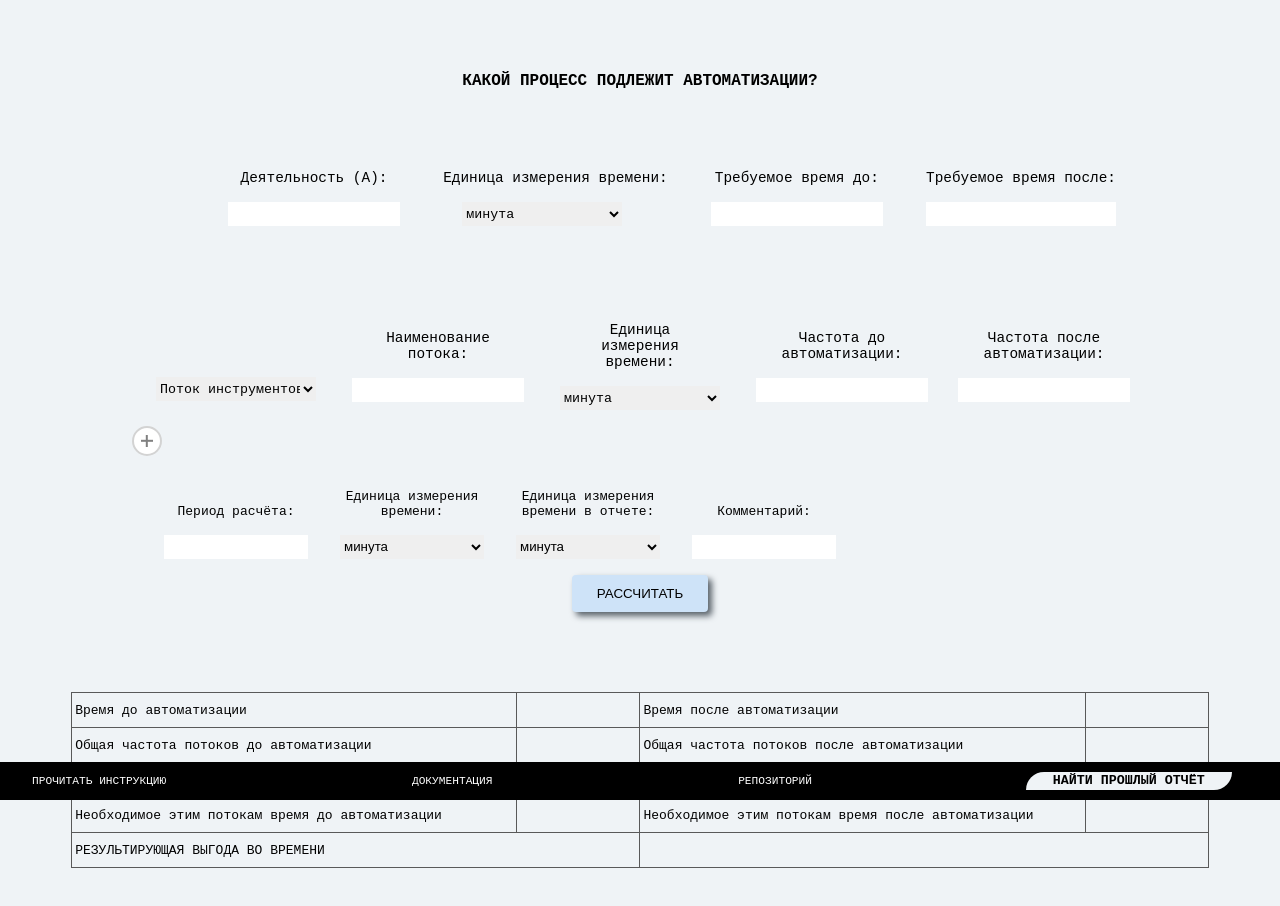
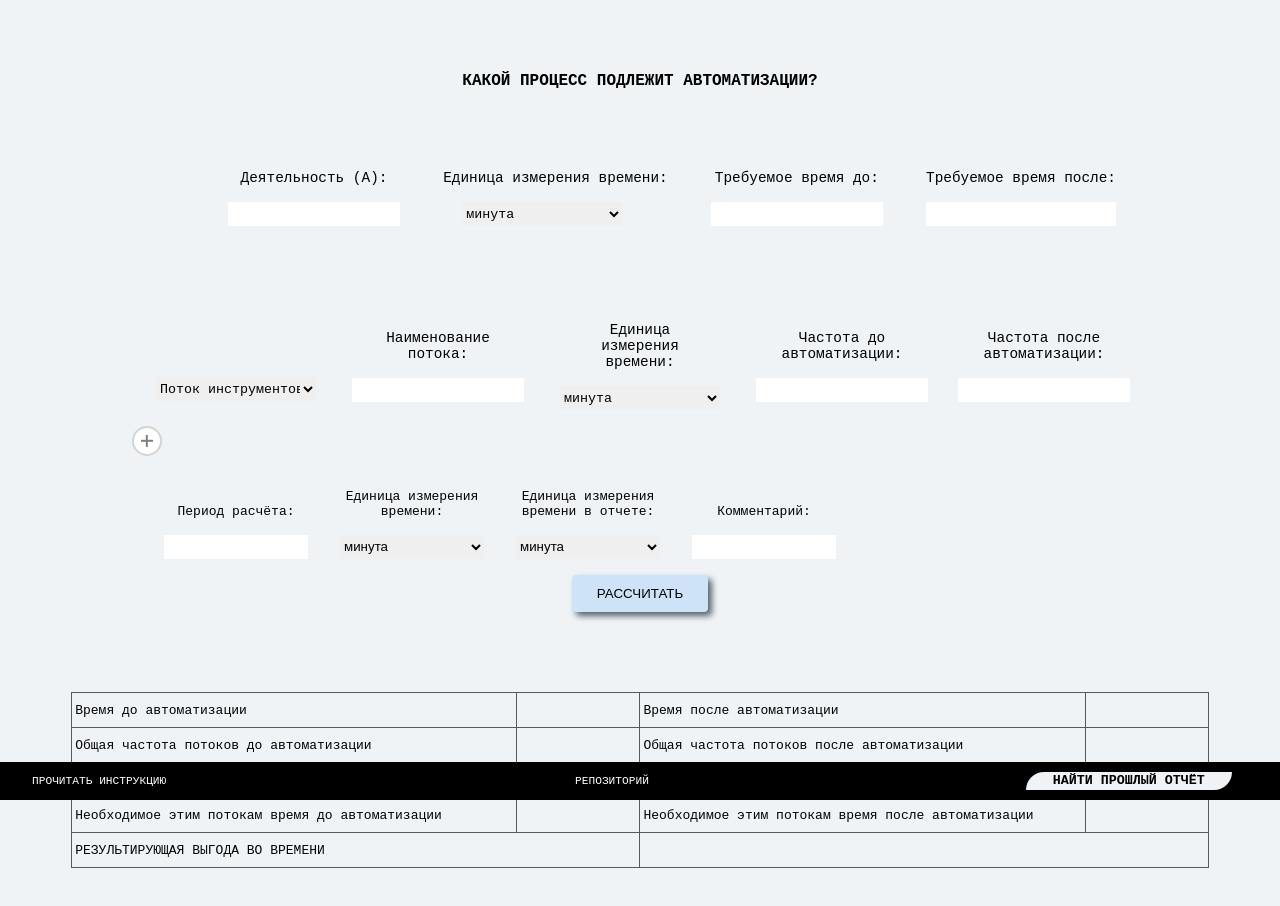
Before and after one commit to petiteprincesse/EffectsCalc, a website: page index.html in a window 1280 px wide. Drawn offline with Linux system fonts and the light colour scheme.

Commit message:
Update index.html

```diff
--- a/index.html
+++ b/index.html
@@ -161,7 +161,6 @@
 </div>
   <footer class="page-footer">
     <a href="https://github.com/petiteprincesse/EffectsCalc/wiki" class="link">Прочитать инструкцию</a>
-     <a href="https://github.com/petiteprincesse/EffectsCalc/blob/master/documentation.md" class="link">Документация</a>
     <a href="https://github.com/stankin/oop-app/tree/master/EffectsCalc" class="link">Репозиторий</a>
     <button class="search">Найти прошлый отчёт</button>
   </footer>
```
